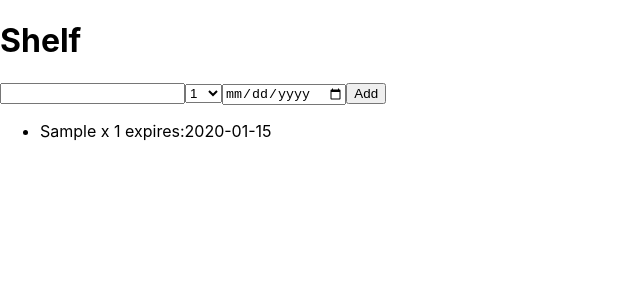
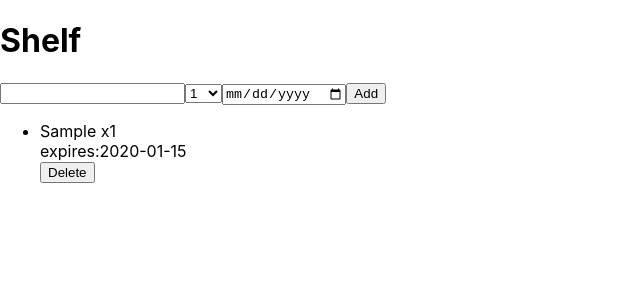
Before and after one commit to Rachiey/Thyme-Frontend, a React (Create React App) app: page /shelf in a window 1280 px wide. Both pictures are taken after typing "Sample", "2020-01-15" into the empty fields and a click on the button "Add". Shown: the top 300 px of the page, without its empty margins (0-640 px from the left). Built offline with nearby package versions, Linux system fonts and the light colour scheme.

Commit message:
add delete button

```diff
--- a/src/pages/Shelf/index.js
+++ b/src/pages/Shelf/index.js
@@ -6,6 +6,7 @@ function Shelf() {
     const [itemId, setItemId] = useState(1);
     const [quantityValue, setQuantityValue] = useState(1)
     const [expiryDate, setExpiryDate] = useState("")
+
 
     const inputTextHandler = (event) => {
         setInputText(event.target.value);
@@ -35,7 +36,7 @@ function Shelf() {
         <h1>Shelf</h1>
         <form>
             <input type="text" onChange={inputTextHandler} value={inputText}></input>
-            <select name="quantity" onChange={quantityValueHandler} value={quantityValue}>
+            <select name="quantity" onChange={(quantityValueHandler)} value={quantityValue}>
                 <option value="1">1</option>
                 <option value="2">2</option>
                 <option value="3">3</option>
@@ -58,7 +59,8 @@ function Shelf() {
         <ul>
             {items.map((item) =>(
                 <li>
-                   {item.text} x {item.quantity} expires:{item.expiryDate}
+                   {item.text}  x{item.quantity} <br/> expires:{item.expiryDate} <br/>
+                   <button onClick={() => {setItems(items.filter((el) => el.id !== item.id))}}>Delete</button>
                 </li>
             ))}
         </ul>
```
